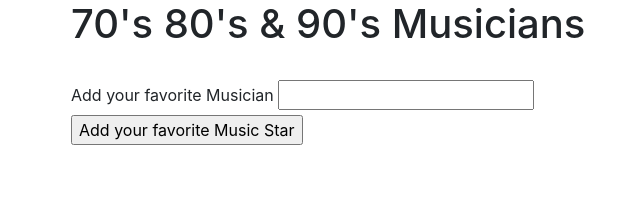
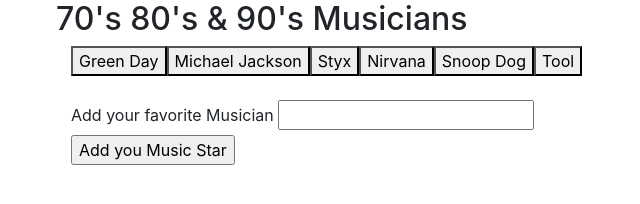
Before and after one commit to ztpence/Gyiphy-API, a plain HTML site: page index.html in a window 1280 px wide. Shown: the whole page, without its empty margins (14-654 px from the left). Drawn offline with nearby package versions, Linux system fonts and the light colour scheme.

Commit message:
buttons work

```diff
--- a/assets/javascript/app.js
+++ b/assets/javascript/app.js
@@ -1,8 +1,33 @@
 // May need a document.ready function or something that loads the first set of buttons and page
 //need an array of starting items or themes
+var musicStars = ["Green Day", "Michael Jackson", "Styx", "Nirvana", "Snoop Dog", "Tool"]
 //Need to create buttons for items --- look at class examples
+console.log(musicStars[0])
+function renderButtons() {
+
+    $("#buttons-view").empty();
+
+    for (var i = 0; i < musicStars.length; i++){
+        var button = $("<button>");
+        button.addClass("musicStar");
+        button.attr("data-name", musicStars[i]);
+        button.text(musicStars[i]);
+        $("#buttons-view").append(button);
+    }
+}
+
+
 //need to create onclick function for array items that are displayed on openning page
 //need to create onclick functio to create new item buttons and a .val .trim method for text
+$("#add-musicStar").on("click", function(event){
+    event.preventDefault();
+    var newMusicStar = $("#musicStar-input").val().trim();
+    musicStars.push(newMusicStar);
+    renderButtons();
+    console.log("button should add")
+});
+
+renderButtons();
 // need to create ajax json function for giphy data to be returned to page
 //need to create a function for pausing and starting video clips
 //
--- a/index.html
+++ b/index.html
@@ -5,39 +5,43 @@
     <meta http-equiv="X-UA-Compatible" content="ie=edge">
     <title>GifTastic</title>
 
+    <link rel="stylesheet" type="text/css" href="assets/css/reset.css">
+    <link rel="stylesheet" type="text/css" href="assets/css/style.css">
 
-    <link rel="stylesheet" type="text/css" href="assets/css/style.css">
-    <link rel="stylesheet" type="text/css" href="assets/css/reset.css">
-    <link rel="stylesheet" type="text/css" href="assets/images/">
 
     <script type="text/javascript" src="https://cdnjs.cloudflare.com/ajax/libs/jquery/3.2.1/jquery.min.js"></script>
 
     <link rel="stylesheet" href="https://maxcdn.bootstrapcdn.com/bootstrap/4.0.0/css/bootstrap.min.css" integrity="sha384-Gn5384xqQ1aoWXA+058RXPxPg6fy4IWvTNh0E263XmFcJlSAwiGgFAW/dAiS6JXm" crossorigin="anonymous">
-
+      <!-- gify API    ylypXp2DJdzSIxhOLecX28bY06qycAp7 -->
 </head>
 <body>
 
     <div class="container">
-        <h1  >70's 80's & 90's Musicians</h1>
+      <div class="row">
+
+        <div calss="col-8"></div>
+        <h2 class="fixed-left" >70's 80's & 90's Musicians</h2>
+      </div>
+
+
+        <!-- New created buttons will get places here -->
+        <div id="buttons-view"></div>
+        <br>
+        <form id="musicStar-form">
+            <label for="musicStar-input">Add your favorite Musician</label>
+            <input type="text" id="musicStar-input">
+            <br>
+
+            <!-- Button triggers new musician to be added -->
+            <input id="add-musicStar" type="submit" value="Add you Music Star">
+        </form>
 
         <!-- My Gifs will get placed here -->
         <div id="music-star"></div>
 
-        <!-- New created buttons will get places here -->
-        <div id="buttons-view"></div>
-        <br>
-        <form id="character-form">
-            <label for="character-input">Add your favorite Musician</label>
-            <input type="text" id="character-input">
-            <br>
 
-            <!-- Button triggers new musician to be added -->
-            <input id="add-star" type="submit" value="Add your favorite Music Star">
-        </form>
-
-        <script src="https://cdnjs.cloudflare.com/ajax/libs/jquery/3.2.1/jquery.min.js"></script>
-        <script src="assets/javascript/giphy.js"></script>
-
+        <script src="assets/javascript/app.js"></script>
+    </div>
 
 
 
```
